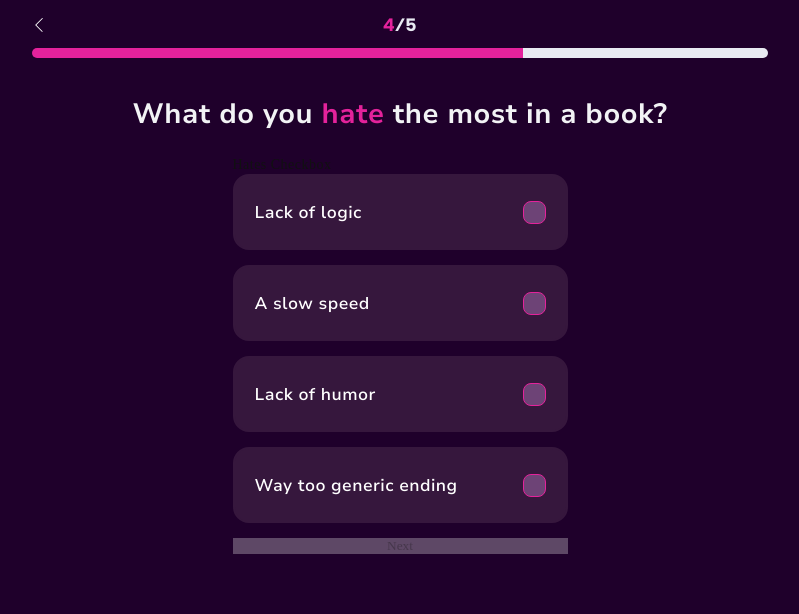
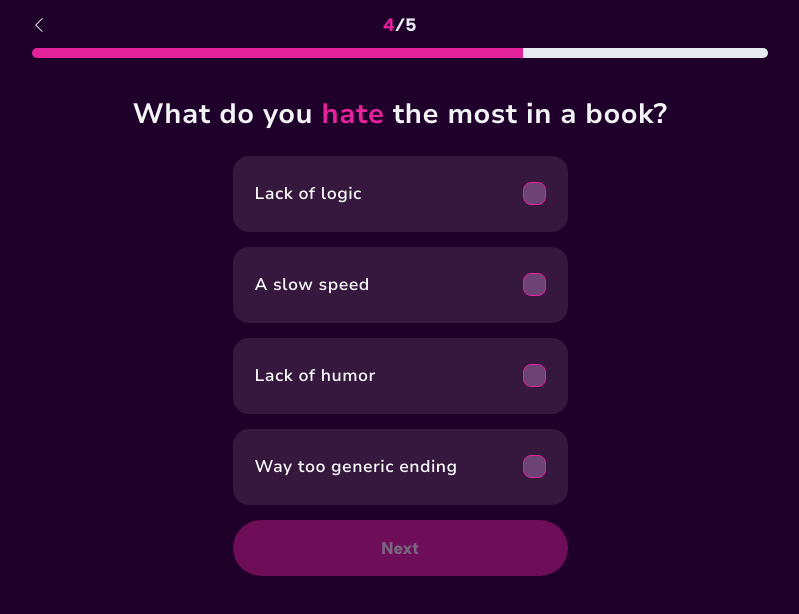
Before and after one commit to NNaumenko83/quiz-test-task, a React (Vite) app: page /quiz/4 in a window 1280 px wide. Shown: the top 614 px of the page, without its empty margins (240-1039 px from the left). Built offline with nearby package versions, Linux system fonts and the light colour scheme.

Commit message:
UPD: hate-form

```diff
--- /dev/null
+++ b/src/components/Button/Button.styled.ts
@@ -0,0 +1,31 @@
+import { styled } from 'styled-components'
+
+export const StyledButton = styled.button`
+    display: flex;
+    justify-content: center;
+    align-items: center;
+
+    width: 20.9375rem;
+    height: 3.5rem;
+
+    padding: 1rem 7.75rem;
+    color: #ffffff;
+
+    cursor: ${props => (props.disabled ? 'no-drop' : 'pointer')};
+
+    background-color: #e4229c;
+    opacity: ${props => (props.disabled ? '0.4' : '0.8')};
+    transition: all 300ms linear;
+    &:not(:disabled):hover,
+    &:not(:disabled):focus {
+        opacity: 1;
+    }
+
+    border-radius: 1000px;
+
+    font-family: 'AlbertSans-ExtraBold';
+    font-size: 17px;
+
+    line-height: 1.5rem;
+    letter-spacing: -1%;
+`
--- /dev/null
+++ b/src/components/Button/Button.tsx
@@ -0,0 +1,37 @@
+import { MouseEvent, ReactNode } from 'react'
+import { StyledButton } from './Button.styled'
+
+interface ButtonProps {
+    loading?: boolean
+    type?: 'button' | 'submit' | 'reset'
+    children: ReactNode
+    disabled?: boolean
+    size?: 'small' | 'medium' | 'large'
+    onClick?: (event: MouseEvent<HTMLButtonElement>) => void
+}
+
+export const Button = ({
+    type = 'button',
+    disabled = true,
+    children,
+    onClick,
+    ...otherProps
+}: ButtonProps) => {
+    console.log(disabled)
+    const handleClick = (event: MouseEvent<HTMLButtonElement>) => {
+        if (onClick) {
+            onClick(event)
+        }
+    }
+
+    return (
+        <StyledButton
+            type={type}
+            onClick={handleClick}
+            disabled={disabled}
+            {...otherProps}
+        >
+            {children}
+        </StyledButton>
+    )
+}
--- a/src/components/HatesForm/HatesForm.tsx
+++ b/src/components/HatesForm/HatesForm.tsx
@@ -8,18 +8,22 @@ import {
     Form,
     StyledInput,
 } from './HatesFor.styled'
+import { useTranslation } from 'react-i18next'
+import { Button } from '../Button/Button'
 
 const HATES: string[] = [
-    'Lack of logic',
-    'A slow speed',
-    'Lack of humor',
-    'Way too generic ending',
+    'lack_of_logic',
+    'a_slow_speed',
+    'lack_of_humor',
+    'way_too_generic_ending',
 ]
 
 const HatesForm = () => {
     const [selectedHates, setSelectedHates] = useState<string[]>([])
+    console.log('selectedHates:', selectedHates)
     const quiz = useMemo(() => getQuizFromLocalStorage(), [])
     const navigate = useNavigate()
+    const { t } = useTranslation()
 
     useEffect(() => {
         const hatesFromLocalStorage: string[] = quiz?.hates || []
@@ -46,37 +50,38 @@ const HatesForm = () => {
     }
 
     return (
-        <div>
-            <h2>Hates Checkbox</h2>
         <Form>
             {HATES.map((hate, index) => (
                 <CustomCheckBoxLabel
                     key={index}
                     htmlFor={`hate-${index}`}
-                        checked={selectedHates.includes(hate)}
+                    checked={selectedHates.includes(t(`${hate}`))}
                 >
-                        {hate}
+                    {t(`${hate}`)}
                     <StyledInput
                         type="checkbox"
                         id={`hate-${index}`}
-                            value={hate}
-                            checked={selectedHates.includes(hate)}
-                            onChange={() => handleCheckboxChange(hate)}
+                        value={t(`${hate}`)}
+                        checked={selectedHates.includes(t(`${hate}`))}
+                        onChange={() => handleCheckboxChange(t(`${hate}`))}
                     />
-                        <CheckBoxBorder checked={selectedHates.includes(hate)}>
-                            <CheckIcon checked={selectedHates.includes(hate)} />
+                    <CheckBoxBorder
+                        checked={selectedHates.includes(t(`${hate}`))}
+                    >
+                        <CheckIcon
+                            checked={selectedHates.includes(t(`${hate}`))}
+                        />
                     </CheckBoxBorder>
                 </CustomCheckBoxLabel>
             ))}
-                <button
+            <Button
                 type="submit"
                 onClick={handleSubmit}
                 disabled={selectedHates.length === 0}
             >
                 Next
-                </button>
+            </Button>
         </Form>
-        </div>
     )
 }
 
--- a/src/i18n/de/translation.ts
+++ b/src/i18n/de/translation.ts
@@ -22,7 +22,7 @@ export const de = {
     what_do_you_hate: 'Was hassen Sie',
     hate: 'hassen',
     the_most_in_a_book: 'am meisten in einem Buch',
-    lack_oof_logic: 'Mangel an Logik',
+    lack_of_logic: 'Mangel an Logik',
     a_slow_speed: 'Eine langsame Geschwindigkeit',
     lack_of_humor: 'Mangel an Humor',
     way_too_generic_ending: 'Viel zu generisches Ende',
--- a/src/i18n/en/translation.ts
+++ b/src/i18n/en/translation.ts
@@ -22,7 +22,7 @@ export const en = {
     what_do_you_hate: 'What do you',
     hate: 'hate',
     the_most_in_a_book: 'the most in a book',
-    lack_oof_logic: 'Lack of logic',
+    lack_of_logic: 'Lack of logic',
     a_slow_speed: 'A slow speed',
     lack_of_humor: 'Lack of humor',
     way_too_generic_ending: 'Way too generic ending',
--- a/src/i18n/es/translation.ts
+++ b/src/i18n/es/translation.ts
@@ -20,7 +20,7 @@ export const es = {
     what_do_you_hate: 'Qué odias',
     hate: 'odias',
     the_most_in_a_book: 'lo más en un libro',
-    lack_oof_logic: 'Falta de lógica',
+    lack_of_logic: 'Falta de lógica',
     a_slow_speed: 'Una velocidad lenta',
     lack_of_humor: 'Falta de humor',
     way_too_generic_ending: 'Un final demasiado genérico',
--- a/src/i18n/fr/translation.ts
+++ b/src/i18n/fr/translation.ts
@@ -22,7 +22,7 @@ export const fr = {
     what_do_you_hate: "Qu'est-ce que tu détestes",
     hate: 'détestes',
     the_most_in_a_book: 'le plus dans un livre',
-    lack_oof_logic: 'Manque de logique',
+    lack_of_logic: 'Manque de logique',
     a_slow_speed: 'Une vitesse lente',
     lack_of_humor: "Manque d'humour",
     way_too_generic_ending: 'Une fin beaucoup trop générique',
```
Lines whose indentation alone changed are shown as unchanged.
